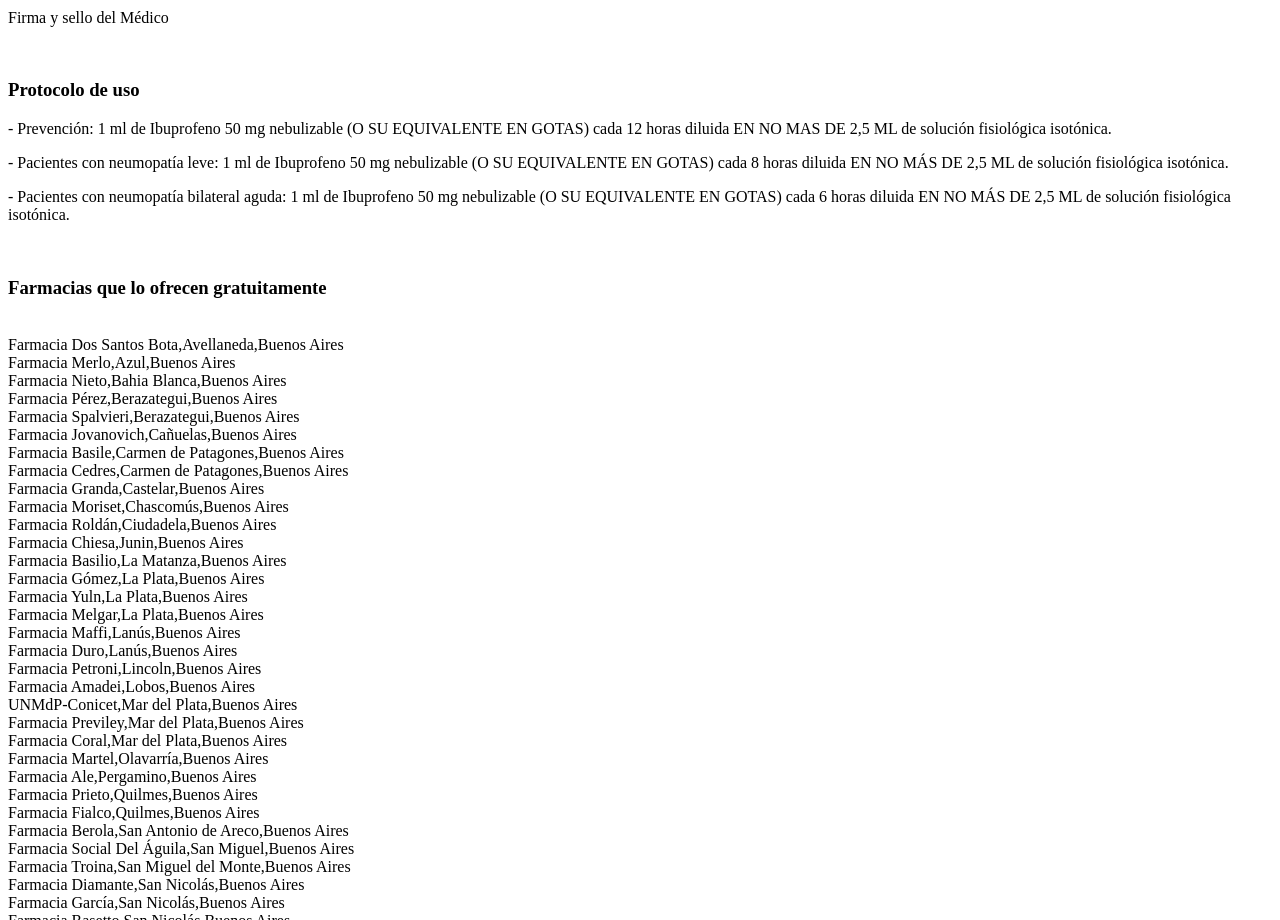
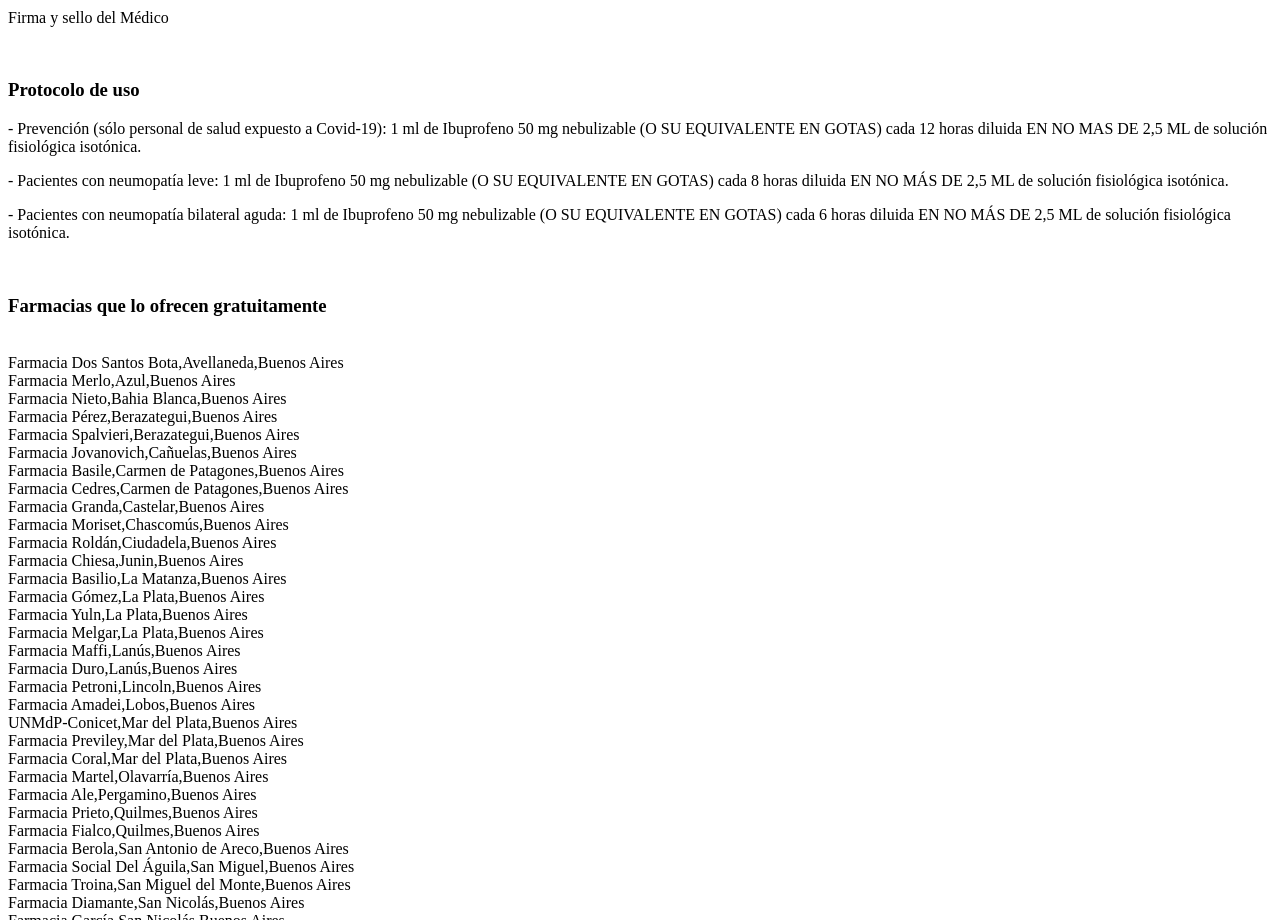
Before and after one commit to slamonega/ibuprofenosoluble, a plain HTML site: page index.html in a window 1280 px wide. Shown: the part 920-1840 px from the top of the page. Drawn offline with Linux system fonts and the light colour scheme.

Commit message:
Update index.html

```diff
--- a/index.html
+++ b/index.html
@@ -26,7 +26,7 @@
 <p class="c0"><span class="c1">Firma y sello del M&eacute;dico</span></p>
 <p class="c0 c7">&nbsp;</p>
 <h3 class="c0"><span class="c4"><strong>Protocolo de uso</strong><br /></span></h3>
-<p class="c0"><span class="c1">- Prevenci&oacute;n: 1 ml de Ibuprofeno 50 mg nebulizable (O SU EQUIVALENTE EN GOTAS) cada 12 horas diluida EN NO MAS DE 2,5 ML de soluci&oacute;n fisiol&oacute;gica isot&oacute;nica.</span></p>
+<p class="c0"><span class="c1">- Prevenci&oacute;n (sólo personal de salud expuesto a Covid-19): 1 ml de Ibuprofeno 50 mg nebulizable (O SU EQUIVALENTE EN GOTAS) cada 12 horas diluida EN NO MAS DE 2,5 ML de soluci&oacute;n fisiol&oacute;gica isot&oacute;nica.</span></p>
 <p class="c0"><span class="c1">- Pacientes con neumopat&iacute;a leve: 1 ml de Ibuprofeno 50 mg nebulizable (O SU EQUIVALENTE EN GOTAS) cada 8 horas diluida EN NO M&Aacute;S DE 2,5 ML de soluci&oacute;n fisiol&oacute;gica isot&oacute;nica.</span></p>
 <p class="c0"><span class="c1">- Pacientes con neumopat&iacute;a bilateral aguda: 1 ml de Ibuprofeno 50 mg nebulizable (O SU EQUIVALENTE EN GOTAS) cada 6 horas diluida EN NO M&Aacute;S DE 2,5 ML de soluci&oacute;n fisiol&oacute;gica isot&oacute;nica.</span></p>
 <p class="c0 c7">&nbsp;</p>
```
